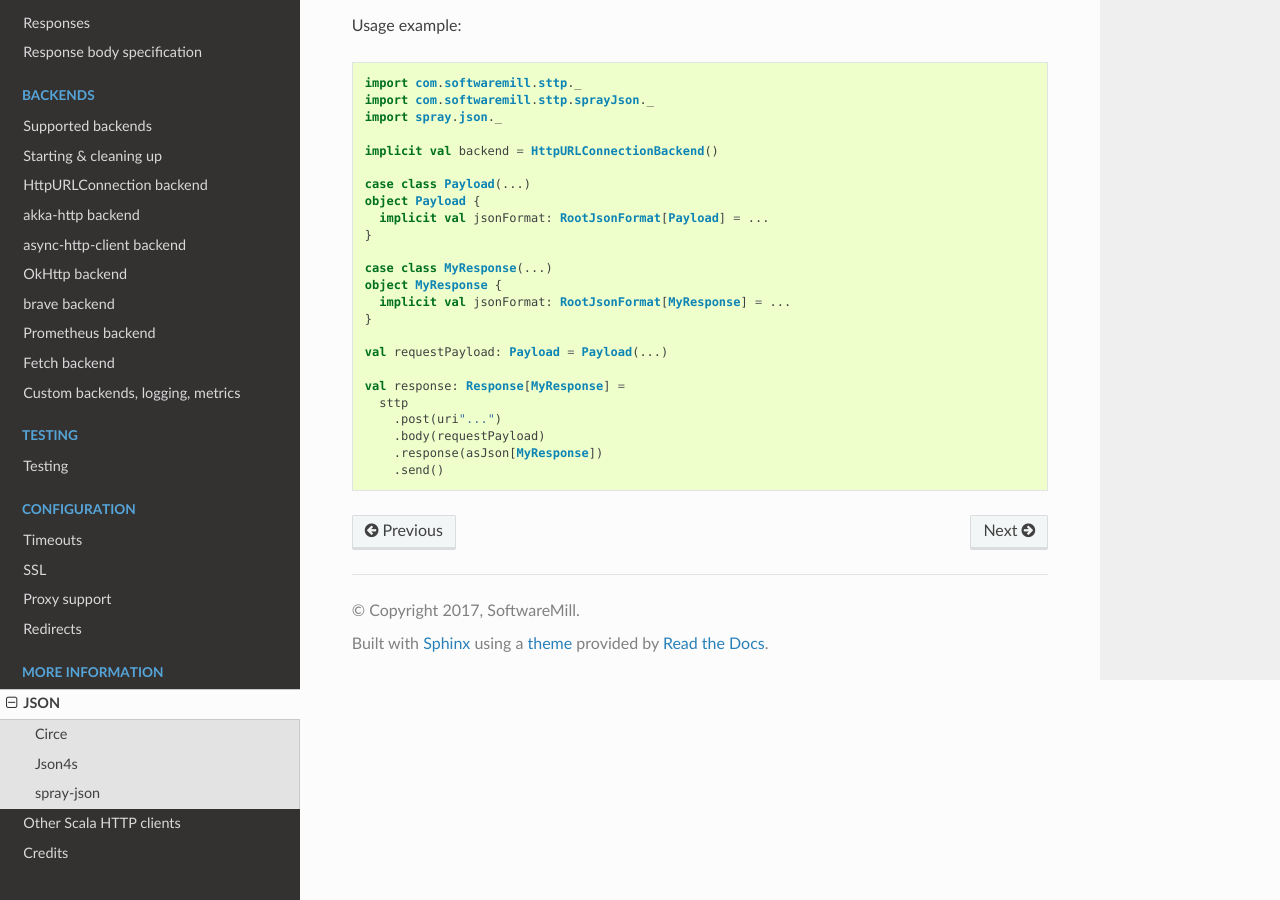
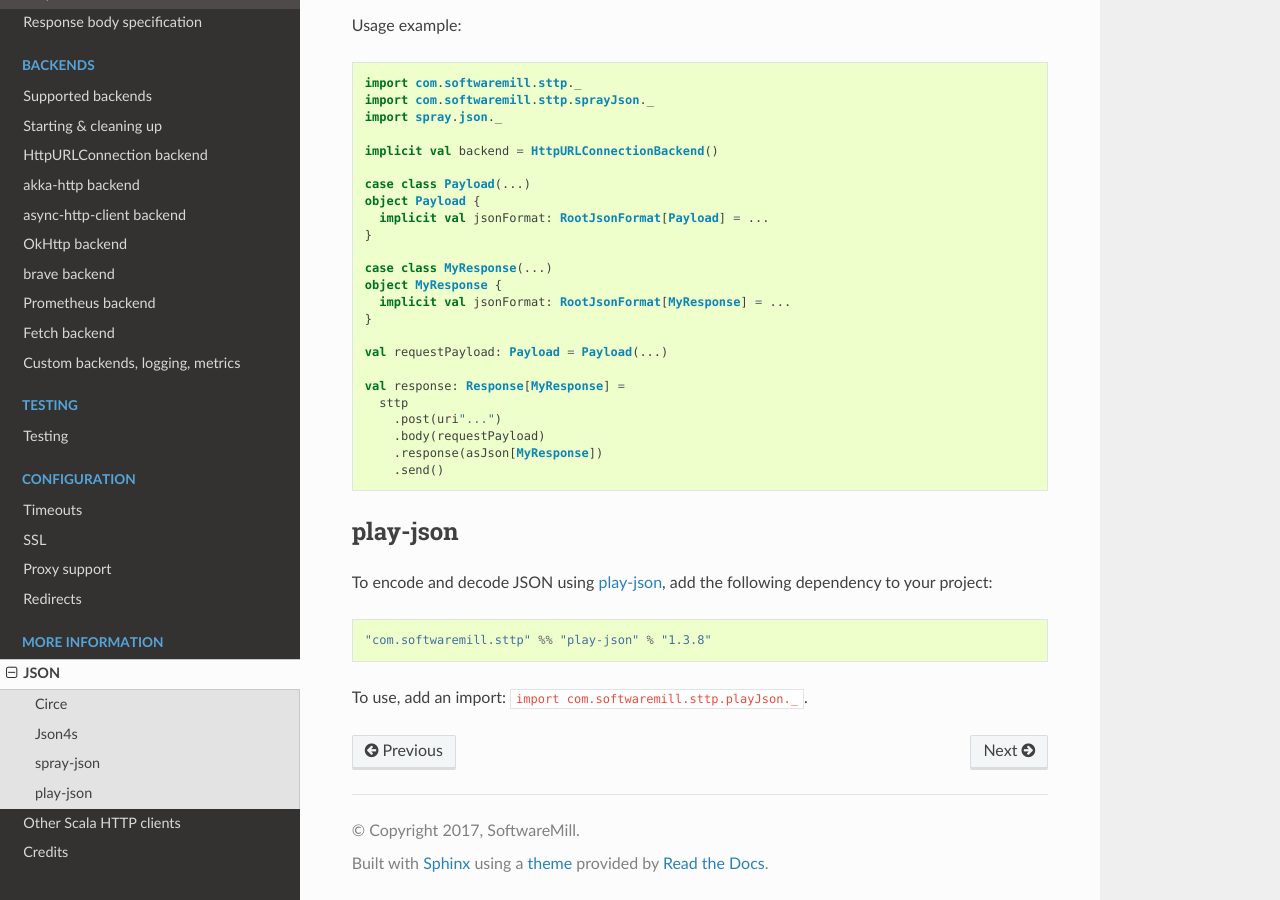
Before and after one commit to softwaremill/sttp, a Sphinx documentation site: the page built from docs/json.rst, in a window 1280 px wide and 900 px high, scrolled down 1862 px. Built offline with Sphinx 7.4.7 and the Read the Docs theme 2.0.0, drawn with Linux system fonts in a browser that asks for light colours.

Commit message:
Add missing docs

```diff
--- a/docs/json.rst
+++ b/docs/json.rst
@@ -98,3 +98,12 @@ Usage example::
       .body(requestPayload)
       .response(asJson[MyResponse])
       .send()
+
+play-json
+----------
+
+To encode and decode JSON using `play-json <https://www.playframework.com/documentat…>`_, add the following dependency to your project::
+
+  "com.softwaremill.sttp" %% "play-json" % "1.3.8"
+
+To use, add an import: ``import com.softwaremill.sttp.playJson._``.
```
